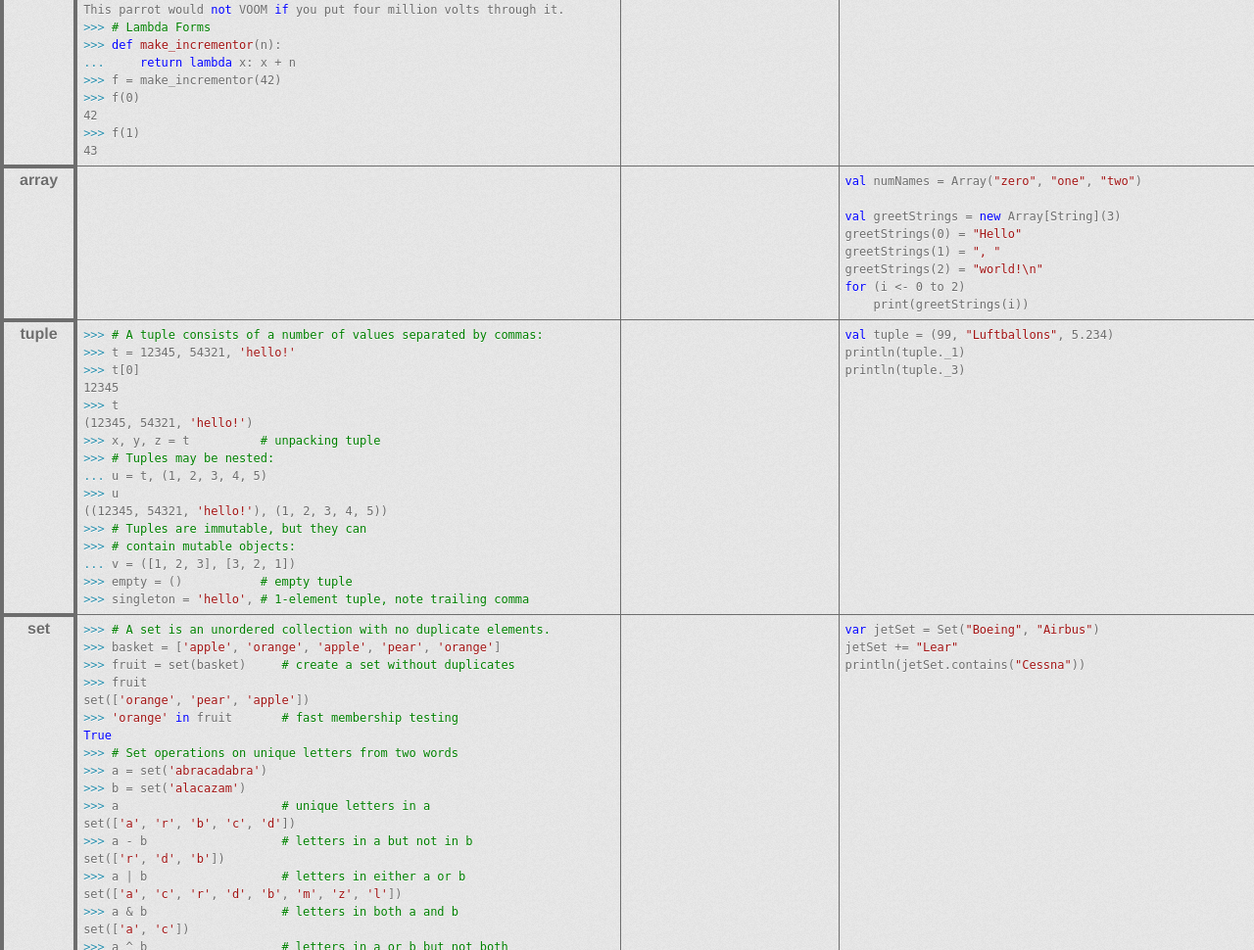
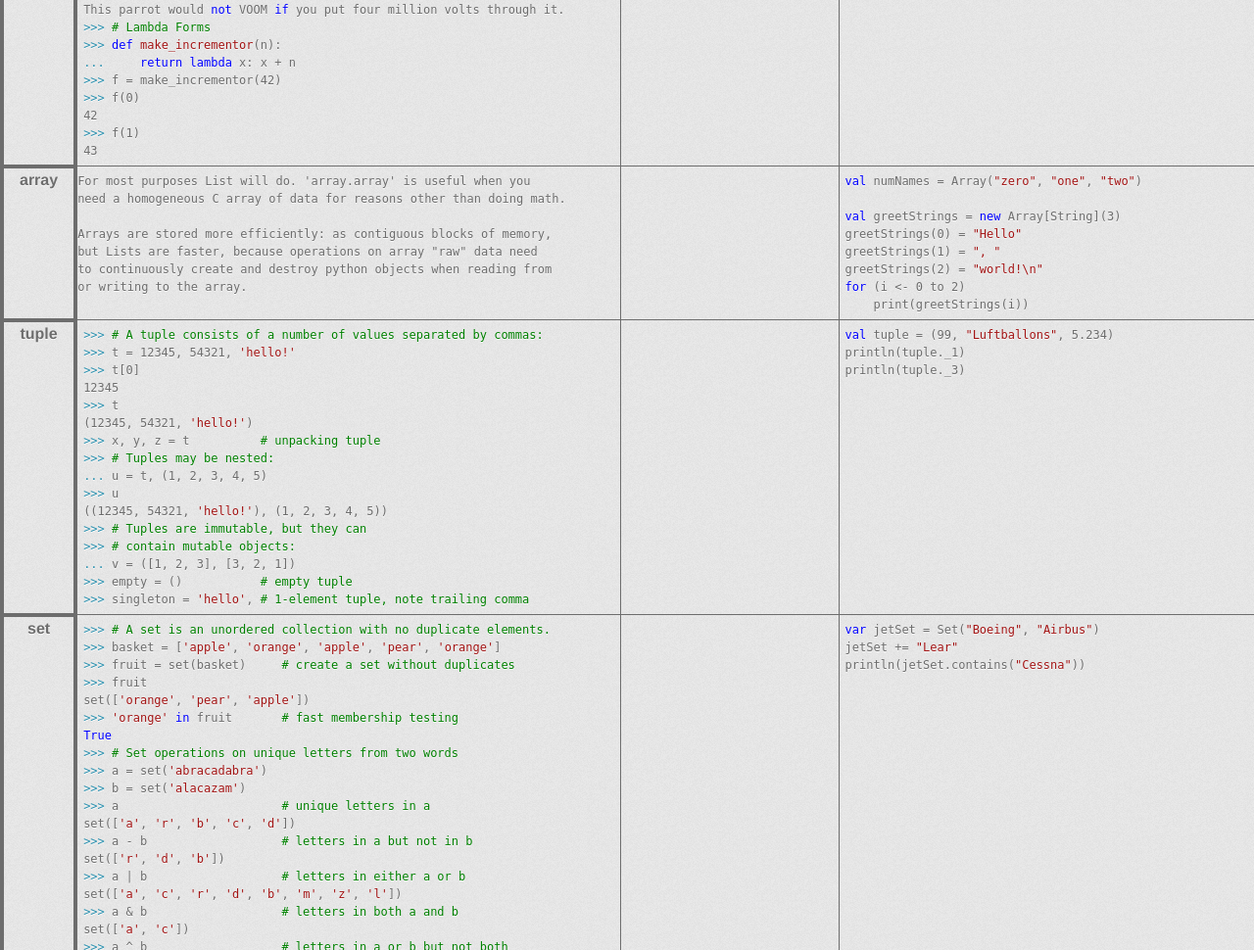
Before and after one commit to aikikode/mini-pl-ref, a plain HTML site: page index.html in a window 1280 px wide. Shown: the part 3573-4543 px from the top of the page at 98% size. Drawn offline with nearby package versions, Linux system fonts and the light colour scheme; a web font is replaced by a local one.

Commit message:
Add Python array info

```diff
--- a/index.html
+++ b/index.html
@@ -325,9 +325,14 @@ def add(that: Rational): Rational =
                  d * that.d)</code></pre></td>
         </tr>
 
+        <tr><th>array</th>
+            <td><pre>For most purposes List will do. 'array.array' is useful when you
+need a homogeneous C array of data for reasons other than doing math.
 
-        <tr><th>array</th>
-            <td><pre><code class="python"></code></pre></td>
+Arrays are stored more efficiently: as contiguous blocks of memory,
+but Lists are faster, because operations on array "raw" data need
+to continuously create and destroy python objects when reading from
+or writing to the array.</pre></td>
             <td><pre><code class="java"></code></pre></td>
             <td><pre><code class="scala">val numNames = Array("zero", "one", "two")
 
```
